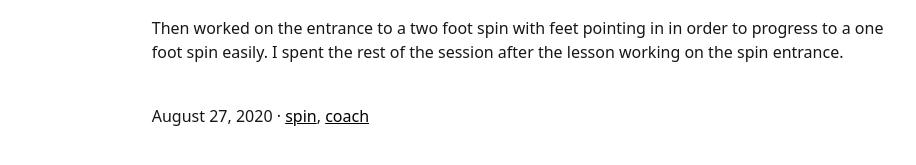
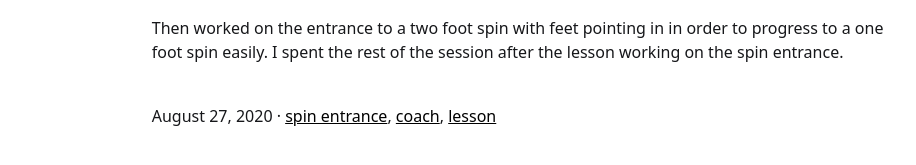
Before and after one commit to ghoshkaj/figure-skating-diary, a Jekyll site: the page built from _posts/2020-08-27-First-skate-post-pandemic.md, in a window 1280 px wide. Shown: the part 472-637 px from the top of the page, without its empty margins (201-1117 px from the left). Built offline with Jekyll 4.4.1, drawn with Linux system fonts in a browser that asks for light colours.

Commit message:
fix tags

```diff
--- a/_posts/2020-08-27-First-skate-post-pandemic.md
+++ b/_posts/2020-08-27-First-skate-post-pandemic.md
@@ -3,7 +3,7 @@ layout: post
 title: First skate post pandemic
 description: Meeting a new coach for the first time, and getting back into skating post pandemic
 summary:
-tags: [spin, coach]
+tags: [spin entrance, coach, lesson]
 ---
 
 Today was the first time I've been skating since March 2020. Of course, I only started skating again early this year in February after not skating for about 2 years, so the pandemic forcibly breaking it didn't help!
```
Also changed, not shown: _posts/2020-10-12-Practice-spin-entrance.md (+1 -1 lines).
